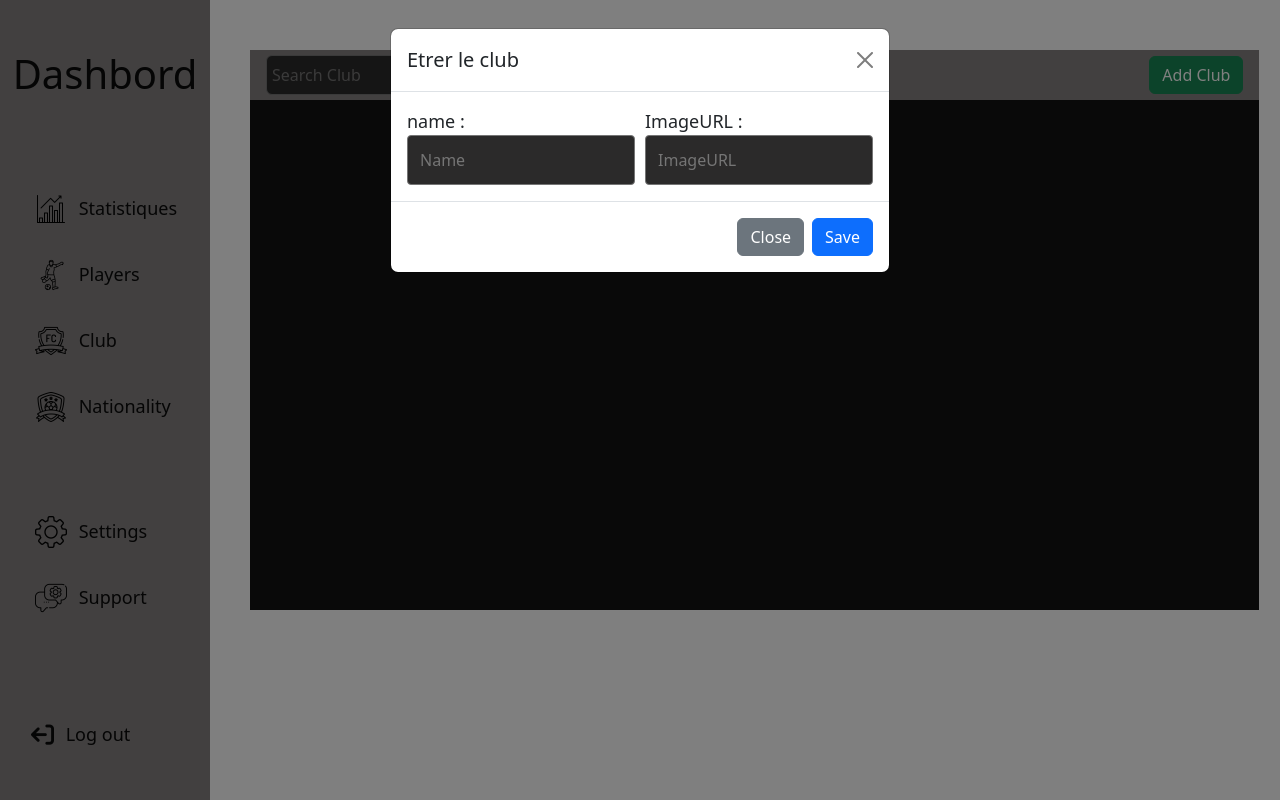
After one commit to Mohsen-Elrhazi/brief_2_sprint_3, a PHP site: page /DASHBORD/club.php in a window 1280 px wide, after a click on "Add Club". The commit adds this page. Run offline with PHP 8.4, Linux system fonts and the light colour scheme.

```diff
--- /dev/null
+++ b/DASHBORD/club.php
@@ -0,0 +1,150 @@
+<!DOCTYPE html>
+<html lang="en">
+
+<head>
+    <meta charset="UTF-8" />
+    <meta name="viewport" content="width=device-width, initial-scale=1.0" />
+    <link rel="stylesheet" href="style.css" />
+
+
+    <link href="https://cdnjs.cloudflare.com/ajax/libs/font-awesome/6.5.0/css/all.min.css" rel="stylesheet" />
+
+    <!-- bootstrap -->
+    <link href="https://cdn.jsdelivr.net/npm/bootstrap@5.3.3/dist/css/bootstrap.min.css" rel="stylesheet">
+
+    <title>club</title>
+</head>
+
+<body>
+    <section>
+
+        <!-- sidebar -->
+        <div class="dashbord">
+            <div class="contain">
+                <div class="choix">
+                    <a class="link" href="./dashbord.php">
+                        <h1>Dashbord</h1>
+                    </a>
+                    <div class="pl-cl-na">
+                        <div>
+                            <img src="./images/statistique.png" />
+                            <span>Statistiques</span>
+                        </div>
+
+                        <a class="link" href="players.php">
+                            <div>
+
+                                <img src="./images/joueur-de-football.png" />
+                                <span>Players</span>
+                            </div>
+                        </a>
+
+                        <div>
+                            <img src="./images/club-de-football.png" />
+                            <span>Club</span>
+                        </div>
+
+                        <a class="link" href="./nationality.php">
+                            <div>
+                                <img src="./images/embleme.png" />
+                                <span>Nationality</span>
+                            </div>
+                        </a>
+                    </div>
+
+                    <div class="support-settings">
+                        <div>
+                            <img src="./images/parametres.png" />
+                            <span>Settings</span>
+                        </div>
+
+                        <div>
+                            <img src="./images/support-technique.png" />
+                            <span>Support</span>
+                        </div>
+                    </div>
+                </div>
+
+                <a class="link" href="../index.php">
+                    <div class="log-out">
+                        <i class="fa-solid fa-arrow-right-from-bracket"></i>
+                        <span>Log out</span>
+                    </div>
+                </a>
+
+            </div>
+
+        </div>
+
+        <div class="main">
+
+            <div class="navbar">
+                <div class="d-flex gap-3">
+                    <input class="custom-search" type="search" placeholder="Search Club">
+                    <button id="search" type="button" class="btn btn-warning px-4">Search</button>
+                </div>
+
+                <!-- Button trigger modal -->
+                <button type="button" class="btn btn-success" data-bs-toggle="modal" data-bs-target="#staticBackdrop">
+                    Add Club
+                </button>
+
+                <!-- Modal -->
+                <div class="modal fade " id="staticBackdrop" data-bs-backdrop="static" data-bs-keyboard="false"
+                    tabindex="-1" aria-labelledby="staticBackdropLabel" aria-hidden="true">
+                    <div class="modal-dialog">
+                        <div class="modal-content">
+                            <div class="modal-header">
+                                <h1 class="modal-title fs-5 text-center" id="staticBackdropLabel">Etrer le club</h1>
+                                <button type="button" class="btn-close" data-bs-dismiss="modal"
+                                    aria-label="Close"></button>
+                            </div>
+                            <div class="modal-body">
+
+                                <form id="form-infos">
+
+                                    <div>
+                                        <label for="name">name :</label>
+                                        <input id="name" type="text" placeholder="Name" maxlength="" />
+                                    </div>
+
+                                    <div>
+                                        <label for="ImageURL">ImageURL :</label>
+                                        <input id="ImageURL" type="text" placeholder="ImageURL" maxlength="" />
+                                    </div>
+
+
+
+
+                                </form>
+
+                            </div>
+                            <div class="modal-footer">
+                                <button type="button" class="btn btn-secondary" data-bs-dismiss="modal">Close</button>
+                                <button type="button" class="btn btn-primary">Save</button>
+                            </div>
+                        </div>
+                    </div>
+                </div>
+
+            </div>
+
+            <!-- <div class="contain-players">
+
+            </div> -->
+
+
+
+        </div>
+
+
+    </section>
+
+    <!-- bottstrap -->
+    <script src="https://cdn.jsdelivr.net/npm/bootstrap@5.3.3/dist/js/bootstrap.bundle.min.js">
+    </script>
+
+    <script src="./dashbord.js"></script>
+</body>
+
+</html>
--- /dev/null
+++ b/DASHBORD/dashbord.js
@@ -0,0 +1,20 @@
+document.querySelectorAll("#normal-player").forEach((element) => {
+    element.style.display = "none";
+});
+document.getElementById("post").addEventListener("change", function() {
+    if (document.getElementById("post").value === "GK") {
+        document.querySelectorAll("#normal-player").forEach((element) => {
+            element.style.display = "none";
+        });
+        document.querySelectorAll("#propriete-GK").forEach((element) => {
+            element.style.display = "block";
+        });
+    } else {
+        document.querySelectorAll("#normal-player").forEach((element) => {
+            element.style.display = "block";
+        });
+        document.querySelectorAll("#propriete-GK").forEach((element) => {
+            element.style.display = "none";
+        });
+    }
+});
--- a/DASHBORD/style.css
+++ b/DASHBORD/style.css
@@ -105,7 +105,7 @@ span{
 
 
 .navbar{
-    background-color: #981717;
+    background-color: #848181;
     width:100%;
     height:50px;
     padding:0px 16px !important;
@@ -113,6 +113,36 @@ span{
     justify-content: space-between !important;
     align-items: center !important;
 }
+
+.navbar input[type="search"]{
+    padding:5px ;
+    width:160px;
+    height:40px;
+    border-radius:6px;
+    border:none;
+    outline:none;
+    border:1.2px solid #757575;
+    background-color: #2B2A2A;
+    transition: 0.3s ease;
+    color:#fff;
+    font-size:16px
+}
+
+.navbar input[type="search"]:hover{
+    background-color: #404040;
+}
+
+.navbar input[type="search"]:focus{
+    border-color:var(--colorMain);
+    background-color: #404040;
+    width:220px;
+}
+
+.custom-search::-webkit-search-cancel-button {
+ font-size:70px;
+}
+
+
 
 .contain-players{
     background-color: #222789;
@@ -133,10 +163,7 @@ form {
 }
 
 
- /* form h3{
-    grid-column:span 2;
-    text-align:center;
-} */
+
 
 
 
@@ -144,7 +171,7 @@ form {
  form select
 {
     width:100%;
-    padding:10px;
+    padding:12px;
     border-radius:4px;
     border:none;
     outline:none;
```
Also changed, not shown: DASHBORD/dashbord.php (+5 -2 lines), DASHBORD/nationality.php (added, +150 -0 lines), DASHBORD/players.php (+11 -28 lines), assets/style1.css (+44 -49 lines), index.php (+88 -18 lines).
